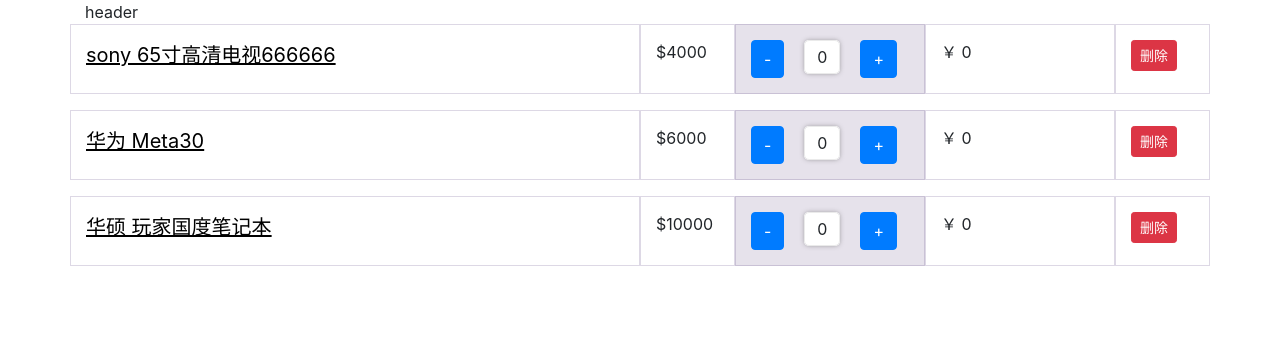
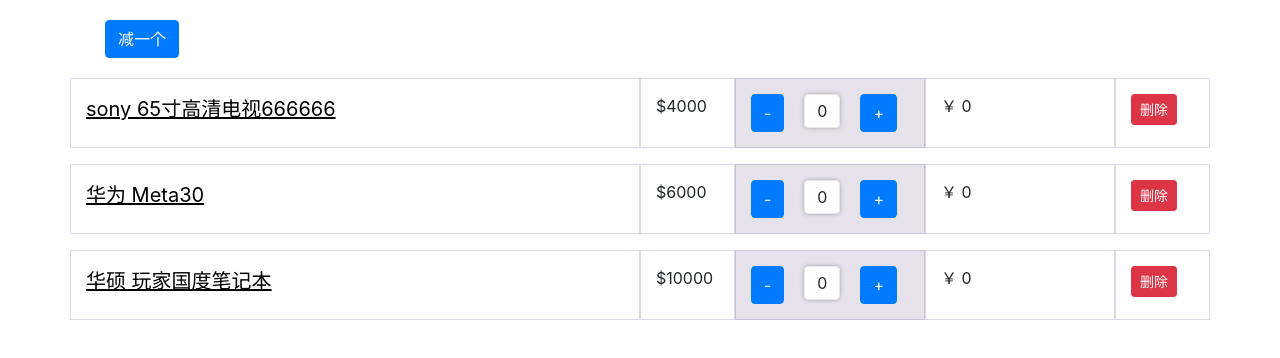
Before and after one commit to cuilongshui/reaact_dom, a React app: page / in a window 1280 px wide. Shown: the top 358 px of the page. Built offline with nearby package versions, Linux system fonts and the light colour scheme.

Commit message:
使用不可变数据

```diff
--- a/src/App.js
+++ b/src/App.js
@@ -2,14 +2,14 @@
  * @Author: cui
  * @Date: 2020-12-04 23:02:56
  * @LastEditors: cui
- * @LastEditTime: 2020-12-13 12:17:44
+ * @LastEditTime: 2021-01-01 11:29:38
  * @Description:
  */
 import "./App.css";
 import ListItem from "./components/listItem";
-import React, { Component } from 'react';
+import React, { PureComponent } from 'react';
 
-class App extends Component {
+class App extends PureComponent {
   constructor(props) {
     super(props)
 
@@ -44,18 +44,27 @@
 
   handleDelete = (id) => {
     const listData = this.state.listData.filter(item => item.id !== id);
-    this.setState((state,props)=>{
-        return{
-            listData
-        }
+    this.setState((state, props) => {
+      return {
+        listData
+      }
+    })
+  }
+
+  handleAmount = () => {
+    const _list = this.state.listData.concat([]);
+
+    _list.pop();
+
+    this.setState({
+      listData:_list
     })
   }
 
   render() {
-
     return (
       <div className="container">
-        <span className='title'>header</span>
+        <button style={{margin:'20px'}}  onClick={ this.handleAmount} className='btn btn-primary'>减一个</button>
         {!this.state.listData.length && <div className='text-center'>购物车是空的</div>}
         {this.randerList()}
       </div>
```
Also changed, not shown: src/components/listItem.jsx (+0 -11 lines), 1 other file (tests, documents, lock files or other folders).
